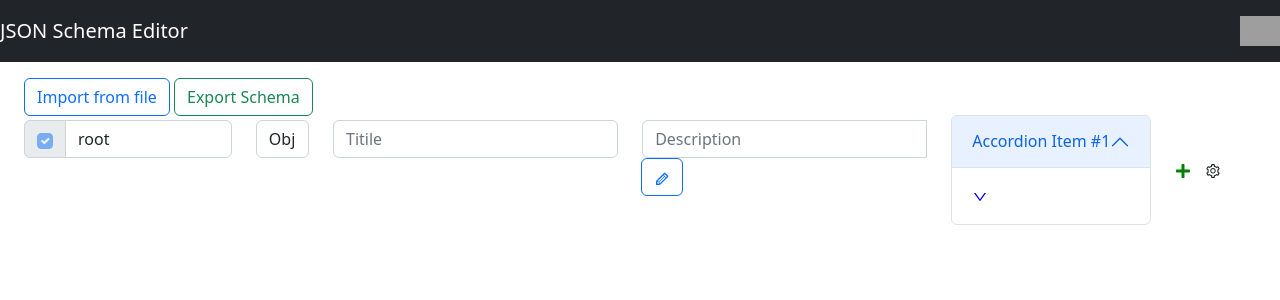
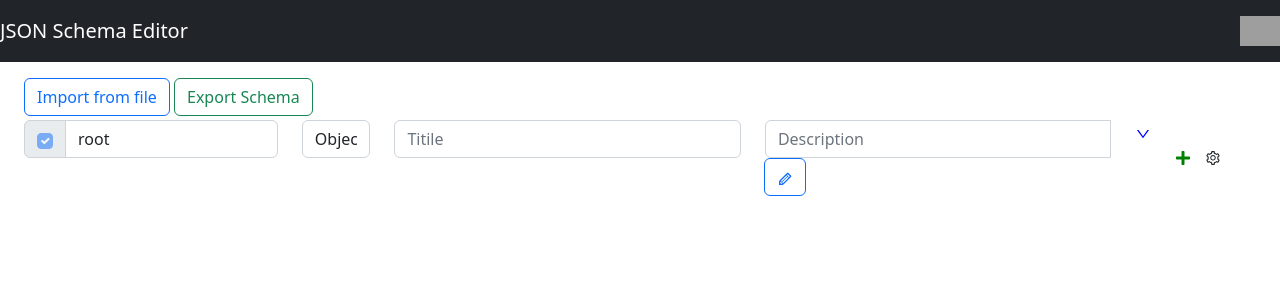
Before and after one commit to JingWangTW/json-schema-editor, a Next.js app: page / in a window 1280 px wide. Shown: the top 300 px of the page. Built offline with nearby package versions, Linux system fonts and the light colour scheme; grey boxes are pictures that could not be loaded.

Commit message:
fix: 🐛 Fix the behavior of the comment field

```diff
--- a/src/component/node_component/GenericField.tsx
+++ b/src/component/node_component/GenericField.tsx
@@ -1,5 +1,17 @@
 import React from "react";
-import { Accordion, Button, Col, Form, FormControl, InputGroup, Modal, OverlayTrigger, Row, Tooltip } from "react-bootstrap";
+import {
+    Accordion,
+    Button,
+    Col,
+    Form,
+    FormControl,
+    InputGroup,
+    Modal,
+    OverlayTrigger,
+    Row,
+    Tooltip,
+    useAccordionButton,
+} from "react-bootstrap";
 import { AiOutlineDown } from "react-icons/ai";
 import { TiPencil } from "react-icons/ti";
 
@@ -25,6 +37,16 @@ interface IGenericFieldState {
 
     isDescriptionModalShow: boolean;
     isCommentFieldShow: boolean;
+}
+
+function ToggleCommentButton({ eventKey }: { eventKey: string }): JSX.Element {
+    const decoratedOnClick = useAccordionButton(eventKey);
+
+    return (
+        <span onClick={decoratedOnClick}>
+            <AiOutlineDown color="blue" />
+        </span>
+    );
 }
 
 class GenericField extends React.Component<IGenericFieldProps<ISchemaType, IGenericField>, IGenericFieldState> {
@@ -169,14 +191,7 @@ class GenericField extends React.Component<IGenericFieldProps<ISchemaType, IGene
                         </Row>
                     </Col>
                     <Col lg="auto" style={{ cursor: "pointer" }}>
-                        <Accordion defaultActiveKey="0" className="node-option-block">
-                            <Accordion.Item eventKey="0">
-                                <Accordion.Header>Accordion Item #1</Accordion.Header>
-                                <Accordion.Body>
-                                    <AiOutlineDown color="blue" />
-                                </Accordion.Body>
-                            </Accordion.Item>
-                        </Accordion>
+                        <ToggleCommentButton eventKey="0" />
                     </Col>
                 </Row>
             </Accordion>
```
